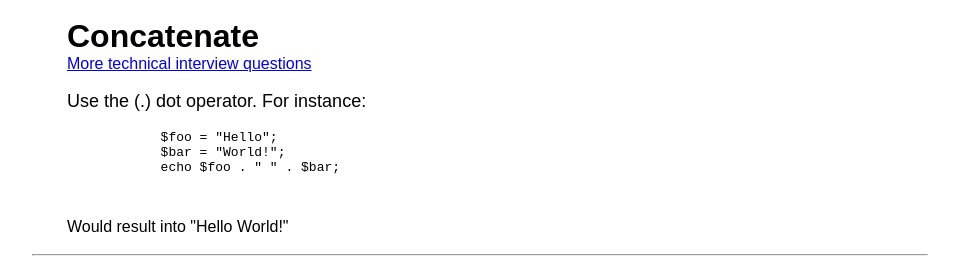
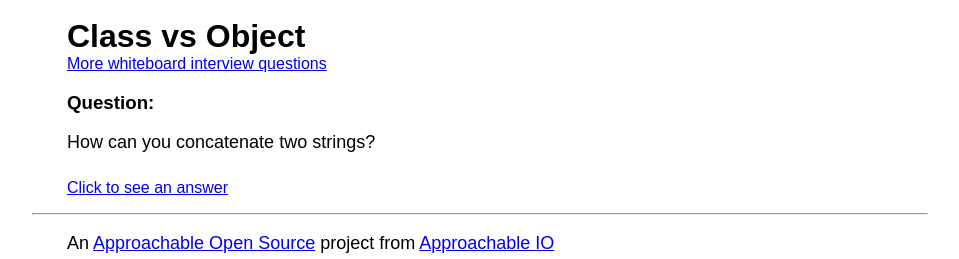
Before and after one commit to approachable-io/software-interview-prep, a plain HTML site: page views/questions/whiteboard/concatenate.html in a window 1280 px wide. Shown: the part 107-366 px from the top of the page, without its empty margins (160-1119 px from the left). Drawn offline with Linux system fonts and the light colour scheme.

Commit message:
Moves question from technical to whiteboard

```diff
--- a/views/questions/technical/concatenate.html
+++ b/views/questions/whiteboard/concatenate.html
@@ -3,7 +3,7 @@
 
 <head>
     <meta charset="utf-8">
-    <title>Fizz Buzz | Software Interview Technical Questions </title>
+    <title>Fizz Buzz | Software Interview Whiteboard Questions </title>
     <meta name="description" content="Creators of Approachable Open Source projects to allow anyone to start contribute to open source software, regardless of technical skill level.">
     <meta name="viewport" content="width=device-width, initial-scale=1">
     <link rel="stylesheet" href="../../../styles.css">
@@ -22,19 +22,29 @@
     <img class="top-left-logo" src="../../../images/approachable-open-source-logo.png" alt="Approachable Open Source Logo" width="20px" />
 </a>
 <div class="text-container">
-    <h1>Concatenate</h1>
-    <a href="../../technical.html">
-        More technical interview questions
+    <h1>Class vs Object</h1>
+    <a href="../../whiteboard.html">
+        More whiteboard interview questions
     </a>
-    <p>Use the (.) dot operator. For instance:
-        <pre>
+    <h3>Question:</h3>
+
+    <p> How can you concatenate two strings?</p>
+
+    <div class="hidden-answer">
+        <input type="checkbox" id="fizzbuzz-answer">
+        <label for="fizzbuzz-answer">Click to see an answer</label>
+        <div class="content">
+            <p>Use the (.) dot operator. For instance:
+            <pre>
             $foo = "Hello";
             $bar = "World!";
             echo $foo . " " . $bar;
 
         </pre>
-    Would result into "Hello World!"
-    </p>
+            Would result into "Hello World!"
+            </p>
+        </div>
+    </div>
 </div>
 <footer>
     <hr>
```
Also changed, not shown: views/technical.html (+0 -5 lines), views/whiteboard.html (+10 -3 lines).
